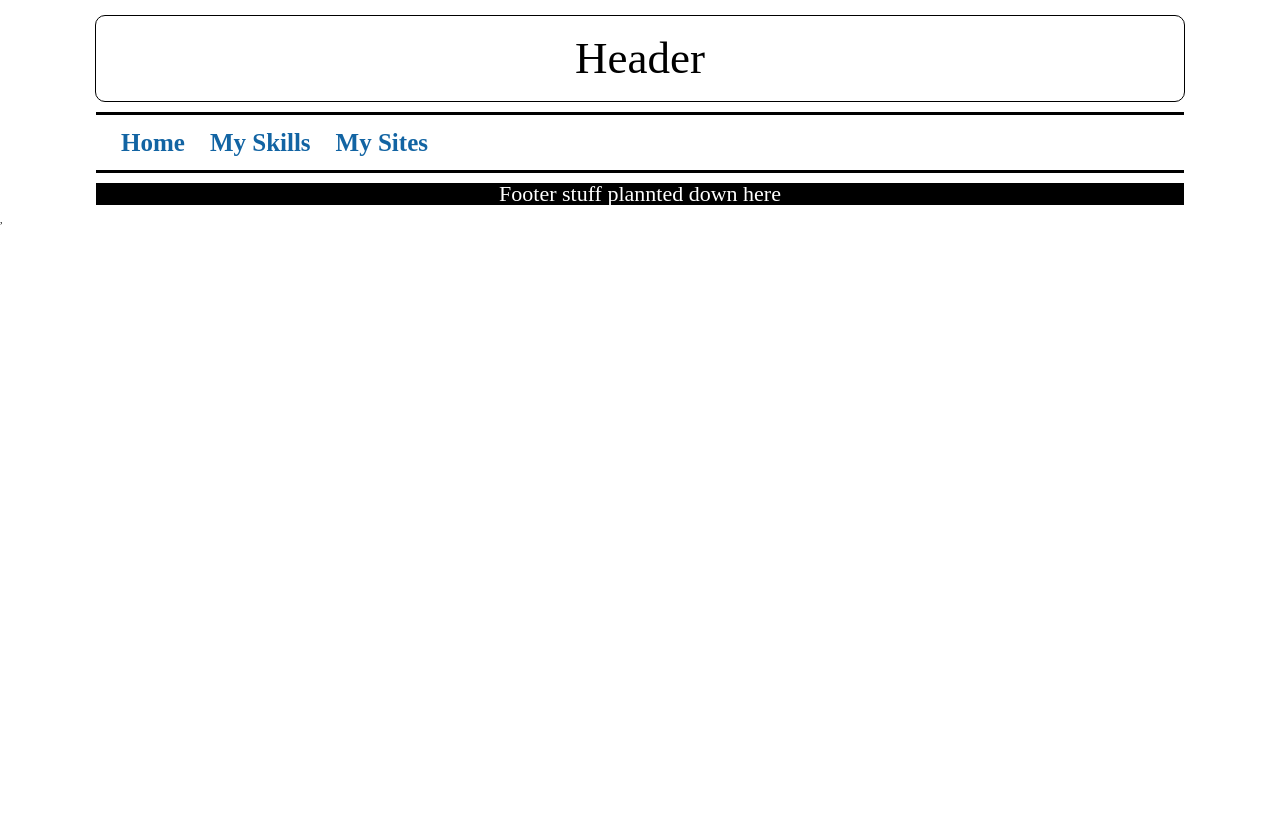
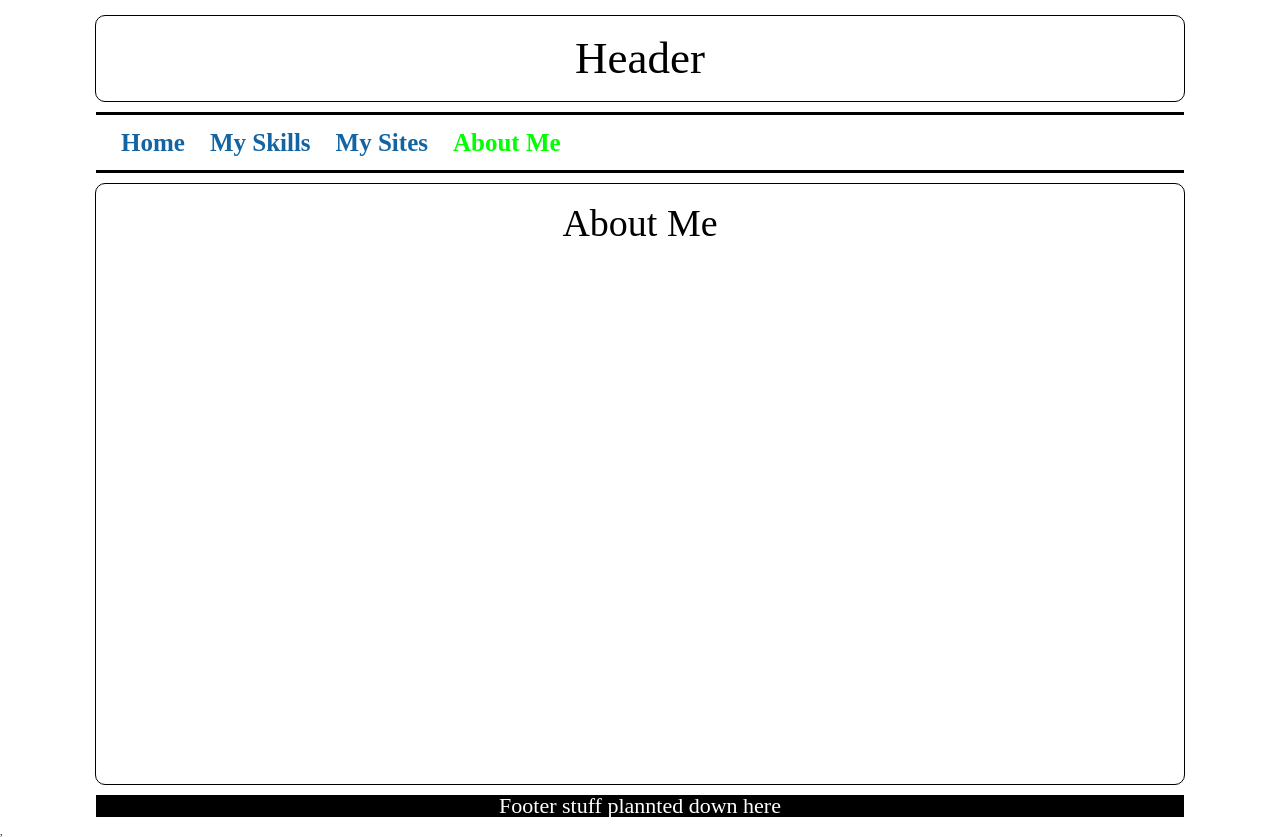
Before and after one commit to kenneth-brook/portfolio-2021, a React (Create React App) app: page /Me in a window 1280 px wide. Before the commit the page ends 800 px from the top, so only its background shows below. Built offline with nearby package versions, Linux system fonts and the light colour scheme.

Commit message:
about me page created and linked

```diff
--- /dev/null
+++ b/src/components/Me.js
@@ -0,0 +1,11 @@
+import React from "react";
+
+function Me() {
+	return (
+		<div className='meWrap'>
+			<h1>About Me</h1>
+		</div>
+	);
+}
+
+export default Me;
--- a/src/components/Nav.js
+++ b/src/components/Nav.js
@@ -4,6 +4,7 @@ import { BrowserRouter as Router, Route, NavLink } from "react-router-dom";
 import Home from "./Home";
 import Skills from "./Skills";
 import Sites from "./Sites";
+import Me from "./Me";
 
 function Nav() {
 	return (
@@ -35,12 +36,18 @@ function Nav() {
 							My Sites
 						</NavLink>
 					</li>
+					<li>
+						<NavLink className='link' exact to='/Me' activeClassName='active'>
+							About Me
+						</NavLink>
+					</li>
 				</ul>
 			</nav>
 			<div>
 				<Route exact path='/' component={Home} />
 				<Route exact path='/Skills' component={Skills} />
 				<Route exact path='/Sites' component={Sites} />
+				<Route exact path='/Me' component={Me} />
 			</div>
 		</div>
 	);
--- a/src/sass/index.scss
+++ b/src/sass/index.scss
@@ -7,3 +7,4 @@
 @import "skills.scss";
 @import "sites.scss";
 @import "siteCard.scss";
+@import "me.scss";
--- /dev/null
+++ b/src/sass/me.scss
@@ -0,0 +1,14 @@
+.meWrap {
+	width: 85%;
+	margin: 0 auto;
+	margin-top: 10px;
+	min-height: 600px;
+	border: 1px solid black;
+	border-radius: 10px;
+
+	h1 {
+		font-size: 3.8rem;
+		margin-top: 20px;
+		text-align: center;
+	}
+}
```
Also changed, not shown: 1 other file (tests, documents, lock files or other folders).
